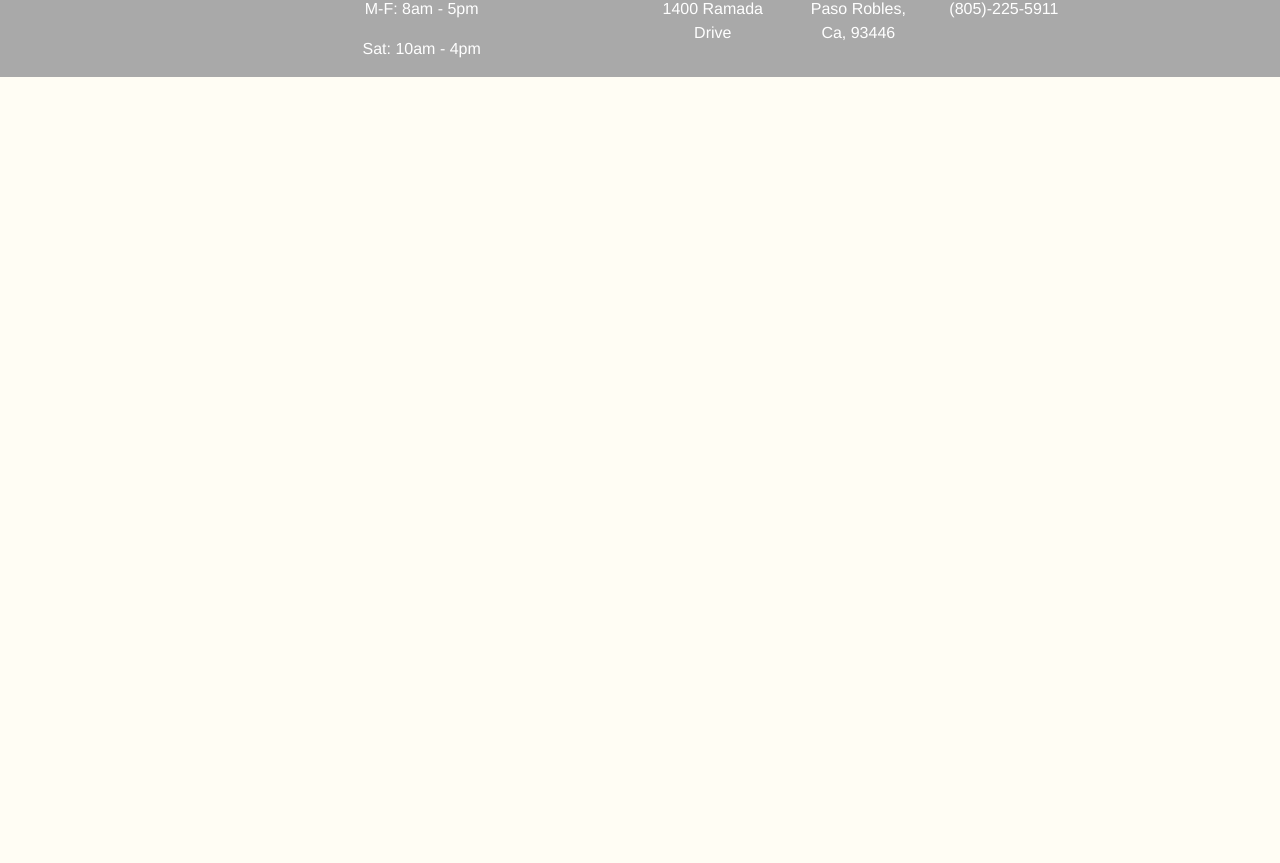
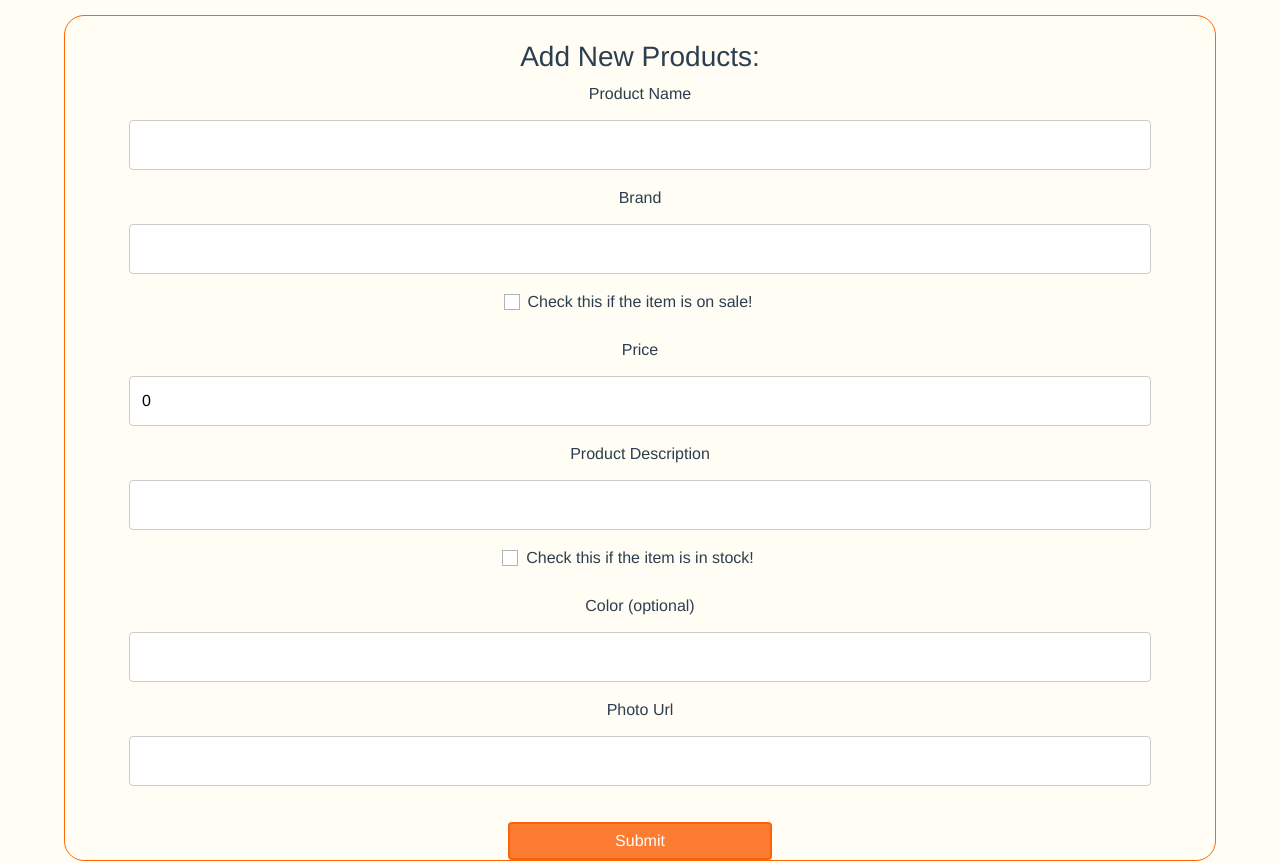
Before and after one commit to andrewpuleo/TeemSicks, a Vue app in the folder app/: page /account in a window 1280 px wide. Shown: the part 297-1160 px from the top of the page. Before the commit the page ends 800 px from the top, so only its background shows below. Built offline with nearby package versions, Linux system fonts and the light colour scheme; what vue-js-modal would draw is missing.

Commit message:
product adder added. But no field verification

```diff
--- /dev/null
+++ b/app/src/components/productAdder.vue
@@ -0,0 +1,183 @@
+<template>
+   <div style="padding: 4rem;">
+      <div id="product-adder">
+         <br>
+         <h3> Add New Products: </h3>
+         <div class="form">
+           <div class="field">
+             <label class="label">Product Name</label>
+             <input class="input" type="text" v-model="newProductName"/>
+           </div>
+           <div class="field">
+             <label class="label">Brand</label>
+             <input class="input" type="text" v-model="newBrand"/>
+           </div>
+           <div class="field">
+             <input type="checkbox" v-model="newOnSale" class="custom-control-input" id="onSaleCheck">
+             <label class="custom-control-label" for="onSaleCheck"> Check this if the item is on sale!</label>
+           </div>
+           <br>
+           <div class="field">
+             <label class="label">Price</label>
+             <input class="input" type="text" v-model="newSalePrice"/>
+           </div>
+           <div v-if="newOnSale" class="field">
+             <label class="label">Enter Original Pre-Sale Price</label>
+             <input class="input" type="text" v-model="newPrice"/>
+           </div>
+           <div class="field">
+             <label class="label">Product Description</label>
+             <input class="input" type="text" v-model="newProductDescription"/>
+           </div>
+           <div class="field">
+             <input type="checkbox" v-model="newInStock" class="custom-control-input" id="inStockCheck">
+             <label class="custom-control-label" for="inStockCheck"> Check this if the item is in stock!</label>
+           </div>
+         <br>
+           <div v-if="newInStock" class="field">
+             <label class="label">Enter How how many are in stock</label>
+             <input class="input" type="text" v-model="newAmountInStock"/>
+           </div>
+           <div class="field">
+             <label class="label">Color (optional)</label>
+             <input class="input" type="text" v-model="newColor"/>
+           </div>
+           <div class="field">
+             <label class="label">Photo Url</label>
+             <input class="input" type="text" v-model="newPhotoUrl"/>
+           </div>
+
+           <div class="field">
+             <button class="button" v-on:click="submit">Submit</button>
+           </div>
+         </div>
+      </div>
+   </div>
+</template>
+
+<script lang="ts">
+import { Component, Prop, Vue} from 'vue-property-decorator';
+import axios from 'axios';
+import { product } from '@/models';
+
+@Component
+export default class ProductAdder extends Vue {
+
+   newProductId: number = null;
+   newProductName: string = '';
+   newBrand: string = '';
+   newPrice: number = 0;
+   newOnSale: boolean = false;
+   newSalePrice: number = 0;
+   newProductDescription: string = '';
+   newInStock: boolean = false;
+   newAmountInStock: number = 0;
+   newColor: string = '';
+   newPhotoUrl: string = '';
+
+   submit() {
+    axios.post('/api/products', {
+      productId: this.newProductId,
+      productName: this.newProductName,
+      Brand: this.newBrand,
+      Price: this.newPrice,
+      onSale: this.newOnSale,
+      salePrice: this.newSalePrice,
+      productDescription: this.newProductDescription,
+      inStock: this.newInStock,
+      amountInStock: this.newAmountInStock,
+      color: this.newColor,
+      photoUrl: this.newPhotoUrl
+    }).then((res) => {
+      this.newProductName = "";
+      this.newBrand = "";
+      this.newPrice = 0;
+      this.newOnSale = false;
+      this.newSalePrice = 0;
+      this.newProductDescription = '';
+      this.newInStock = false;
+      this.newAmountInStock = 0;
+      this.newColor = '';
+      this.newPhotoUrl = '';
+    })
+    .catch(error => {
+      console.log(error.response)
+   });
+  }
+}
+
+</script>
+
+<style scoped>
+
+#product-adder{
+   background-color: inherit;
+   border-color: #ff6600;
+   border-width: 1px;
+   border-radius: 20px;
+   border-style: solid;
+}
+
+button{
+  margin-top: 20px;
+  padding: 5px 105px;
+  background-color: rgba(252, 92, 0, 0.801);
+  color: white;
+  border-radius: 4px;
+  transition-duration: 0.4s;
+  border:2px solid rgba(252, 92, 0, 0.801);
+}
+button:hover{
+cursor: pointer;
+color: black;
+border: 2px solid rgba(252, 92, 0, 0.801);
+background-color: white;
+}
+
+label.form-descriptions{
+
+  padding-right: 1rem;
+  vertical-align: center;
+
+}
+
+/* Style inputs with type="text", select elements and textareas */
+.field{
+   padding-left: 4rem;
+   padding-right: 4rem;
+}
+input[type=text], select, textarea {
+    width: 100%; /* Full width */
+    padding: 12px; /* Some padding */
+    border: 1px solid #ccc; /* Gray border */
+    border-radius: 4px; /* Rounded borders */
+    box-sizing: border-box; /* Make sure that padding and width stays in place */
+    margin-top: 6px; /* Add a top margin */
+    margin-bottom: 16px; /* Bottom margin */
+    resize: vertical /* Allow the user to vertically resize the textarea (not horizontally) */
+}
+
+/* Style the submit button with a specific background color etc */
+
+input[type=submit] {
+    //background-color: #4CAF50;
+    padding: 12px 20px;
+    cursor: pointer;
+    background-color: rgba(252, 92, 0, 0.801);
+    color: white;
+    border-radius: 4px;
+    transition-duration: 0.4s;
+    border:2px solid rgba(252, 92, 0, 0.801);
+}
+
+/* When moving the mouse over the submit button, add a darker green color */
+
+input[type=submit]:hover {
+
+   cursor: pointer;
+   color: black;
+   border: 2px solid rgba(252, 92, 0, 0.801);
+   background-color: white;
+}
+
+</style>
--- a/app/src/views/account.vue
+++ b/app/src/views/account.vue
@@ -2,18 +2,20 @@
     <div id="account">
         <h1>Secure Area</h1>
         <p>
-            This is a secure area
+            This is a new secure area
         </p>
+        <ProductAdder></ProductAdder>
     </div>
 </template>
 
-<script>
-    export default {
-        name: 'account',
-        data() {
-            return {};
-        }
-    }
+<script lang="ts">
+import { Component, Prop, Vue } from 'vue-property-decorator';
+import ProductAdder from '@/components/productAdder.vue';
+
+@Component({ components: { ProductAdder, } })
+export default class Account extends Vue {
+
+}
 </script>
 
 <style scoped>
```
Also changed, not shown: 1 other file (tests, documents, lock files or other folders).
